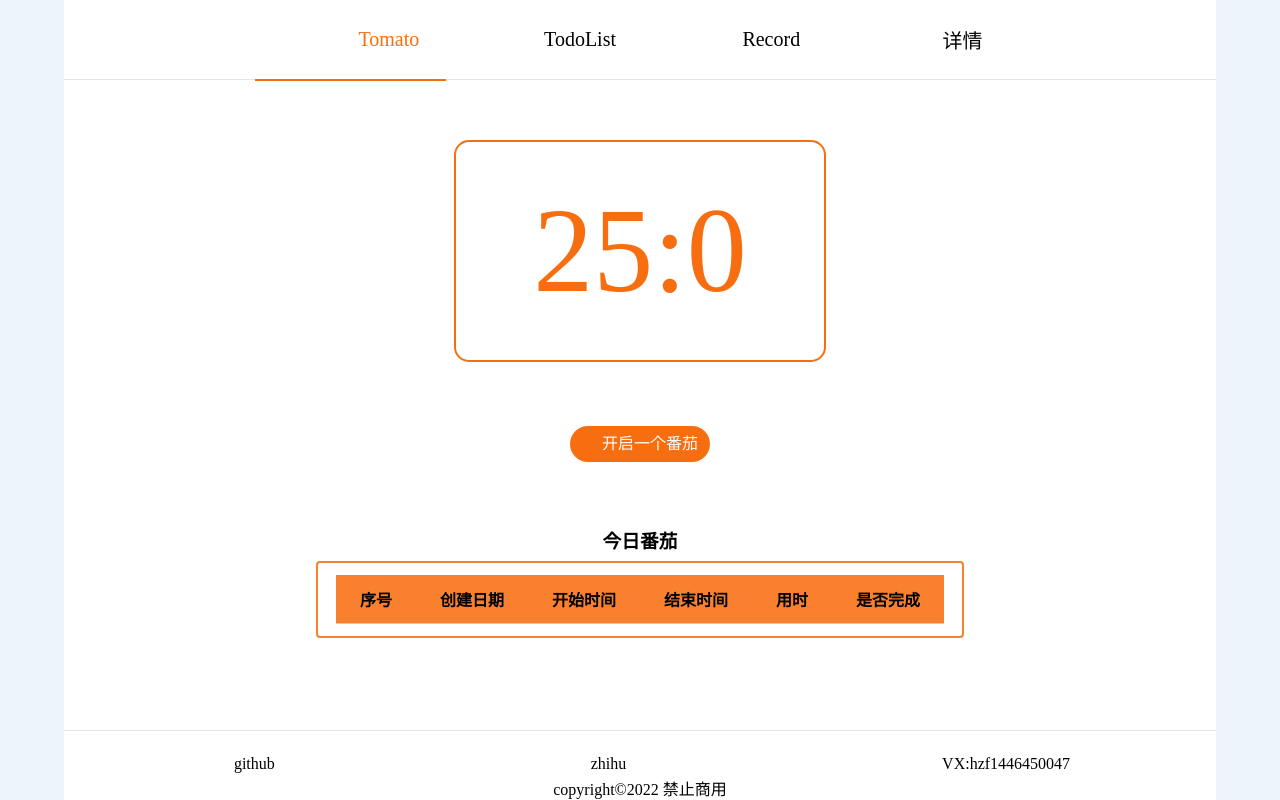
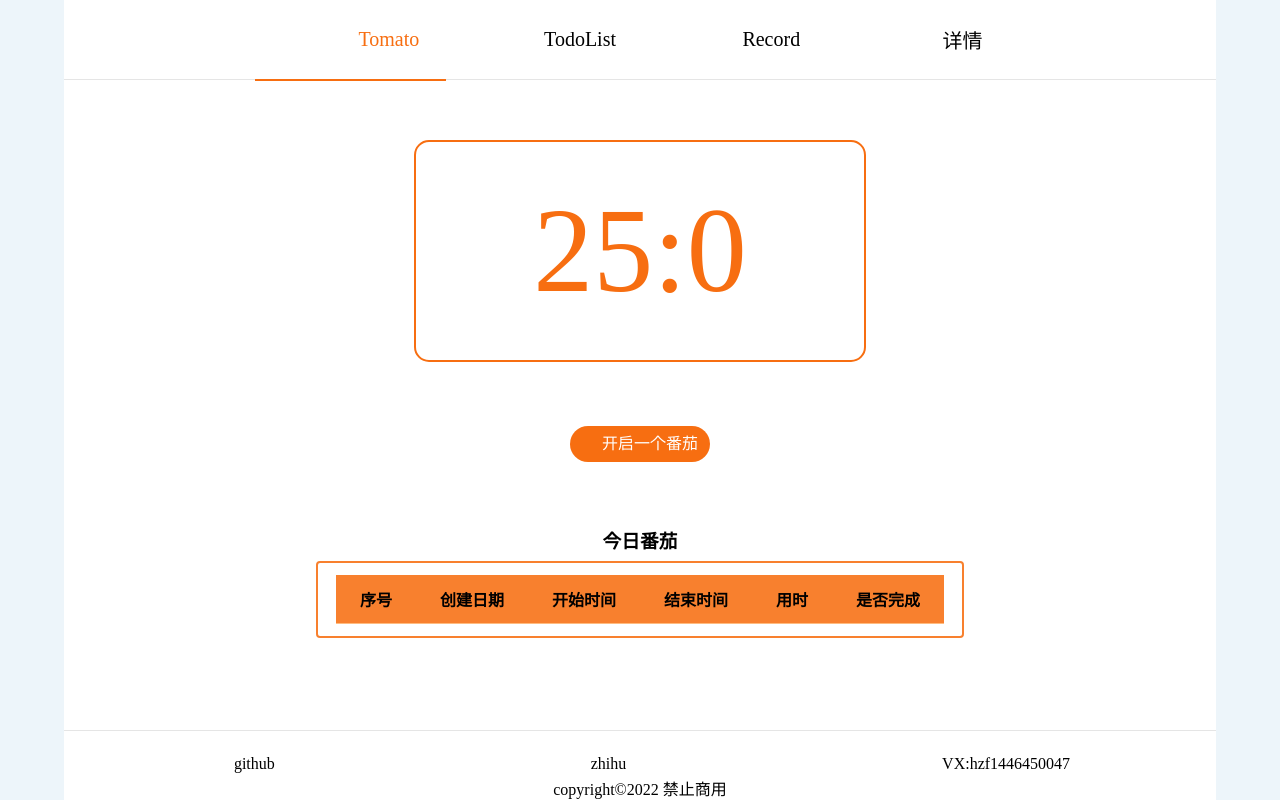
Before and after one commit to 1446450047/Tomato-ToDo, a React (Create React App) app: page /tomato in a window 1280 px wide. Built offline with nearby package versions, Linux system fonts and the light colour scheme.

Commit message:
添加tomatoes的响应式布局

```diff
--- a/src/components/main/Tomato.jsx
+++ b/src/components/main/Tomato.jsx
@@ -13,6 +13,7 @@ function Tomato() {
     const [doing, setDoing] = useState(false);
     const [tomatoes, setNewTomatoes] = useState(getTomatoes());
     let newIntervalId;
+
     function endTomato(intervalId) {
         clearInterval(intervalId);
         setIntervalId(0);
@@ -69,7 +70,8 @@ function Tomato() {
                 <span>{second}</span>
             </Timing>
             <ButtonGroup>
-                <Button onClick={handleTomato}><Icon symbolName={doing ? "end" : "begin"}/> {doing ? "结束" : "开启一个番茄"}</Button>
+                <Button onClick={handleTomato}><Icon symbolName={doing ? "end" : "begin"}/> {doing ? "结束" : "开启一个番茄"}
+                </Button>
             </ButtonGroup>
             <h3>今日番茄</h3>
             <TomatoLists>
@@ -90,7 +92,7 @@ function Tomato() {
                         <td>{tomato.createDay}</td>
                         <td>{tomato.beginTime}</td>
                         <td>{tomato.endTime}</td>
-                        <td>{`${Math.floor(tomato.cost/ 60) }分${tomato.cost % 60}秒`}</td>
+                        <td>{`${Math.floor(tomato.cost / 60)}分${tomato.cost % 60}秒`}</td>
                         <td>{tomato.cost >= 1499 ? "是" : "否"}</td>
                     </tr>
                 )}
@@ -104,7 +106,7 @@ const Timing = styled.div`
     border: 2px solid #F76E11;
     border-radius: 15px;
     padding: 40px;
-    margin: 0 160px;
+    margin: 0 120px;
     font-size: 120px;
     color: #F76E11;
     user-select: none;
@@ -112,6 +114,14 @@ const Timing = styled.div`
     justify-content: center;
     align-items: center;
     overflow: hidden;
+    @media (max-width: 1000px){
+      margin: 80px;
+      font-size:100px
+    }
+     @media (max-width: 800px){
+      margin: 40px;
+      font-size:80px
+    }
 `;
 const ButtonGroup = styled.div`
     display: flex;
@@ -132,6 +142,12 @@ const TomatoWrapper = styled.div`
       text-align: center;
       padding-bottom: 8px;
   }
+   @media (max-width: 1000px){
+      width: 80%;
+    }
+    @media (max-width: 800px){
+      width: 90%;
+    }
 `;
 const TomatoLists = styled.table`
   border: 2px solid #F8802E;
@@ -156,6 +172,36 @@ const TomatoLists = styled.table`
     animation: fadeIn 1s;
     color: #fff;
   }
+  @media (max-width: 1000px){
+    padding:0;
+     tr{
+         th,td{
+            padding: 8px 16px;
+         }
+       }
+    }
+     @media (max-width: 800px){
+         padding:0;
+       tr{
+            th,td{
+                 padding: 4px 8px;
+            }
+         }
+       }
+        @media (max-width: 600px){
+         padding:0;
+       tr{
+            th,td{
+             padding: 0;
+            }
+         }
+         th:nth-child(4),td:nth-child(4){
+            display: none;
+         }
+         th:nth-child(1),td:nth-child(1){
+            display: none;
+         }
+       }
   @keyframes fadeIn{
     0%{transform: scale(98%);}
     50%{transform: scale(102%);}
```
